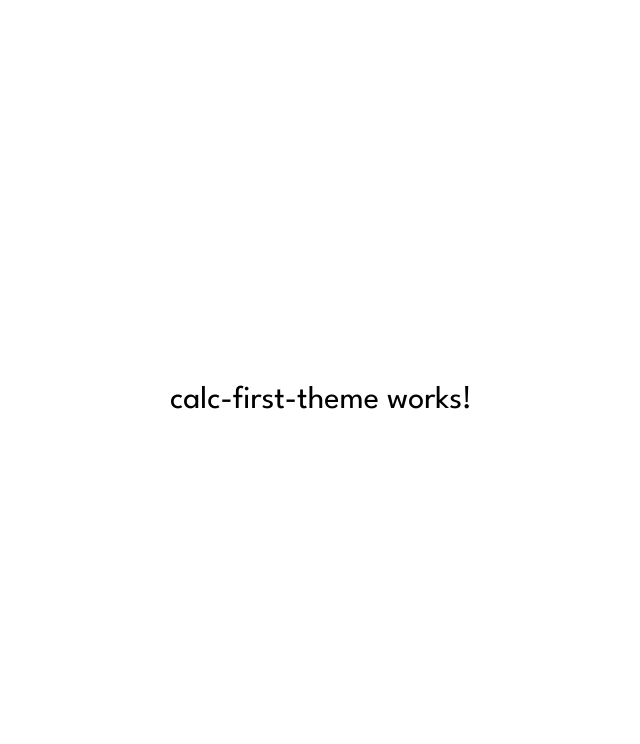
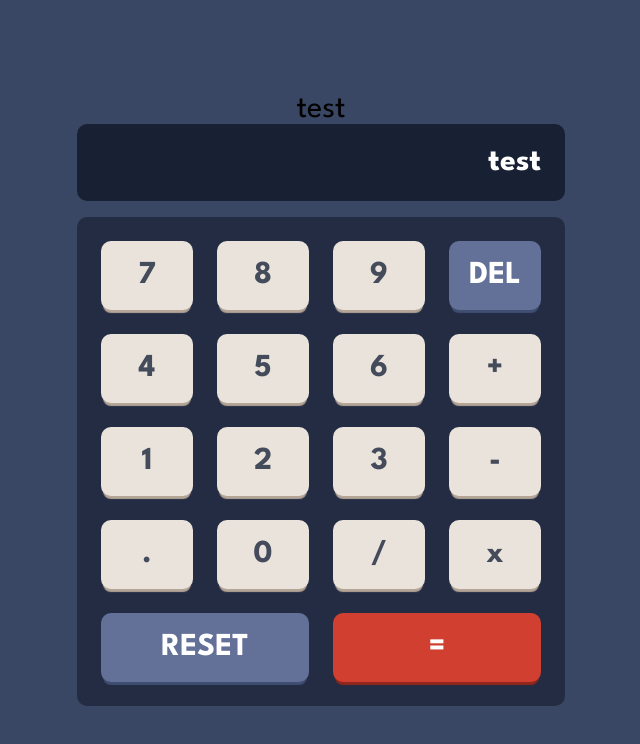
Before and after one commit to majbugdol/calculator-app, an Angular app: page / in a window 1280 px wide. Shown: the top 744 px of the page, without its empty margins (319-959 px from the left). Built offline with nearby package versions, Linux system fonts and the light colour scheme.

Commit message:
keypad and screen style

```diff
--- a/src/app/app.component.scss
+++ b/src/app/app.component.scss
@@ -2,9 +2,6 @@
 
 .container {
   height: 100vh;
-  display: flex;
-  justify-content: center;
-  align-items: center;
   font-family: "League Spartan", sans-serif;
   font-size: 32px;
 }
--- a/src/app/calc-first-theme/calc-first-theme.component.html
+++ b/src/app/calc-first-theme/calc-first-theme.component.html
@@ -1 +1,26 @@
-<p>calc-first-theme works!</p>
+<div class="wrapper">
+  <div class="calc-container">
+    <div class="calc-nav">test</div>
+    <div class="calc-screen">test</div>
+    <div class="calc-main">
+      <button class="calc-btn">7</button>
+      <button class="calc-btn">8</button>
+      <button class="calc-btn">9</button>
+      <button class="calc-btn del-btn">DEL</button>
+      <button class="calc-btn">4</button>
+      <button class="calc-btn">5</button>
+      <button class="calc-btn">6</button>
+      <button class="calc-btn plus-btn">+</button>
+      <button class="calc-btn">1</button>
+      <button class="calc-btn">2</button>
+      <button class="calc-btn">3</button>
+      <button class="calc-btn minus-btn">-</button>
+      <button class="calc-btn dot-btn">.</button>
+      <button class="calc-btn">0</button>
+      <button class="calc-btn divide-btn">/</button>
+      <button class="calc-btn multiply-btn">x</button>
+      <button class="calc-btn reset-btn grid-col-span-2">RESET</button>
+      <button class="calc-btn score-btn grid-col-span-2">=</button>
+    </div>
+  </div>
+</div>
--- a/src/app/calc-first-theme/calc-first-theme.component.scss
+++ b/src/app/calc-first-theme/calc-first-theme.component.scss
@@ -0,0 +1,77 @@
+.wrapper {
+  width: 100vw;
+  height: 100vh;
+  display: flex;
+  justify-content: center;
+  background-color: #3a4764;
+
+  .calc-container {
+    min-width: 35%;
+    display: flex;
+    flex-direction: column;
+    justify-content: center;
+    align-items: center;
+
+    .calc-screen {
+      width: 100%;
+      padding: 3vh;
+      background-color: #182034;
+      border-radius: 10px;
+      color: #fff;
+      margin-bottom: 2vh;
+      text-align: end;
+      font-weight: 700;
+    }
+    .calc-main {
+      width: 100%;
+      min-height: 30vh;
+      display: grid;
+      gap: 3vh;
+      grid-template-columns: repeat(4, 1fr);
+      //ustawia kolumny - powtarza 4 razy; 1fr oznacza dzielenie równo;
+      padding: 3vh;
+      background-color: #232c43;
+      border-radius: 10px;
+    }
+    .grid-col-span-2 {
+      grid-column: span 2;
+    }
+
+    .calc-btn {
+      background-color: #eae3dc;
+      padding: 20px;
+      border-radius: 10px;
+      border: none;
+      font-size: 32px;
+      font-family: inherit;
+      font-weight: 700;
+      color: #444b5a;
+      box-shadow: 0 5px 1px -2px #b4a597;
+      cursor: pointer;
+    }
+
+    .calc-btn:hover {
+      background-color: #f9f7f5;
+    }
+    .del-btn,
+    .reset-btn {
+      color: #fff;
+      background-color: #637097;
+      box-shadow: 0 5px 1px -2px #404e72;
+    }
+    .del-btn:hover,
+    .reset-btn:hover {
+      background-color: #adbff5;
+    }
+
+    .score-btn {
+      color: #fff;
+      background-color: #d03f2f;
+      box-shadow: 0 5px 1px -2px #93261a;
+    }
+
+    .score-btn:hover {
+      background-color: #ff7e70;
+    }
+  }
+}
```
